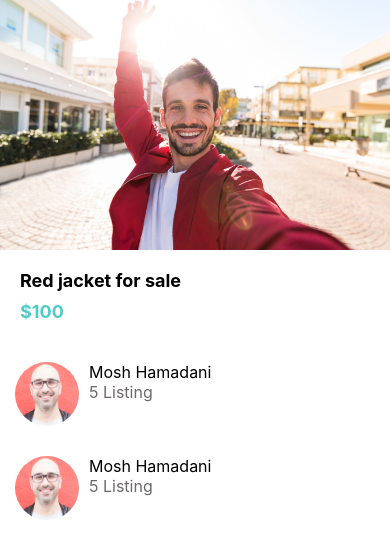
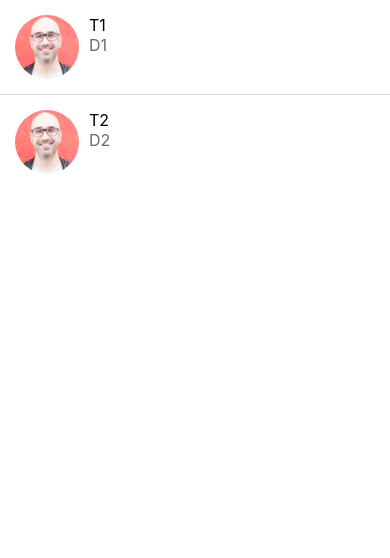
Before and after one commit to TAYBI/Done-with-it, a React Native app: screen / in a window 390 px wide. Shown: the top 558 px of the page. Built offline with nearby package versions, Linux system fonts and the light colour scheme.

Commit message:
List Items & List item seperator

```diff
--- a/App.js
+++ b/App.js
@@ -9,7 +9,8 @@ import ListingDetailsScreen from "./app/screens/ListingDetailsScreen";
 
 import image from "./app/assets/jacket.jpg";
 import image2 from "./app/assets/couch.jpg";
+import MessageScreen from "./app/screens/MessageScreen";
 
 export default function App() {
-  return <ListingDetailsScreen />;
+  return <MessageScreen />;
 }
--- /dev/null
+++ b/app/components/ListItemSeperator.js
@@ -0,0 +1,17 @@
+import React from "react";
+import { View, StyleSheet } from "react-native";
+import colors from "../config/colors";
+
+function ListItemSeperator() {
+  return <View style={styles.seperator}></View>;
+}
+
+const styles = StyleSheet.create({
+  seperator: {
+    width: "100%",
+    height: 1,
+    backgroundColor: colors.light,
+  },
+});
+
+export default ListItemSeperator;
--- /dev/null
+++ b/app/components/Screen.js
@@ -0,0 +1,16 @@
+import React from "react";
+import { SafeAreaView, StyleSheet } from "react-native";
+
+import Constant from "expo-constants";
+
+function Screen({ children }) {
+  return <SafeAreaView style={styles.screen}>{children}</SafeAreaView>;
+}
+
+const styles = StyleSheet.create({
+  screen: {
+    paddingTop: Constant.statusBarHeight,
+  },
+});
+
+export default Screen;
--- a/app/config/colors.js
+++ b/app/config/colors.js
@@ -4,4 +4,5 @@ export default {
   black: "#000",
   white: "#fff",
   medium: "#6e6969",
+  light: "#e1e1e1",
 };
--- /dev/null
+++ b/app/screens/MessageScreen.js
@@ -0,0 +1,48 @@
+import React from "react";
+import { FlatList, Platform, StatusBar, StyleSheet } from "react-native";
+
+import ListItem from "../components/ListItem";
+import ListItemSeperator from "../components/ListItemSeperator";
+import Screen from "../components/Screen";
+
+const messages = [
+  {
+    id: 1,
+    tittle: "t1",
+    description: "d1",
+    image: require("../assets/mosh.jpg"),
+  },
+  {
+    id: 2,
+    tittle: "t2",
+    description: "d2",
+    image: require("../assets/mosh.jpg"),
+  },
+];
+
+function MessageScreen(props) {
+  return (
+    <Screen>
+      <FlatList
+        data={messages}
+        keyExtractor={(message) => message.id.toString()}
+        renderItem={({ item }) => (
+          <ListItem
+            title={item.tittle}
+            subTitle={item.description}
+            image={item.image}
+          />
+        )}
+        ItemSeparatorComponent={() => <ListItemSeperator />}
+      />
+    </Screen>
+  );
+}
+
+const styles = StyleSheet.create({
+  screen: {
+    paddingTop: Platform.OS === "android" ? StatusBar.currentHeight : 0,
+  },
+});
+
+export default MessageScreen;
--- a/package.json
+++ b/package.json
@@ -10,6 +10,7 @@
   "dependencies": {
     "@react-native-community/hooks": "^2.6.0",
     "expo": "~40.0.0",
+    "expo-constants": "^9.3.5",
     "expo-status-bar": "~1.0.3",
     "react": "16.13.1",
     "react-dom": "16.13.1",
```
Also changed, not shown: 1 other file (tests, documents, lock files or other folders).
